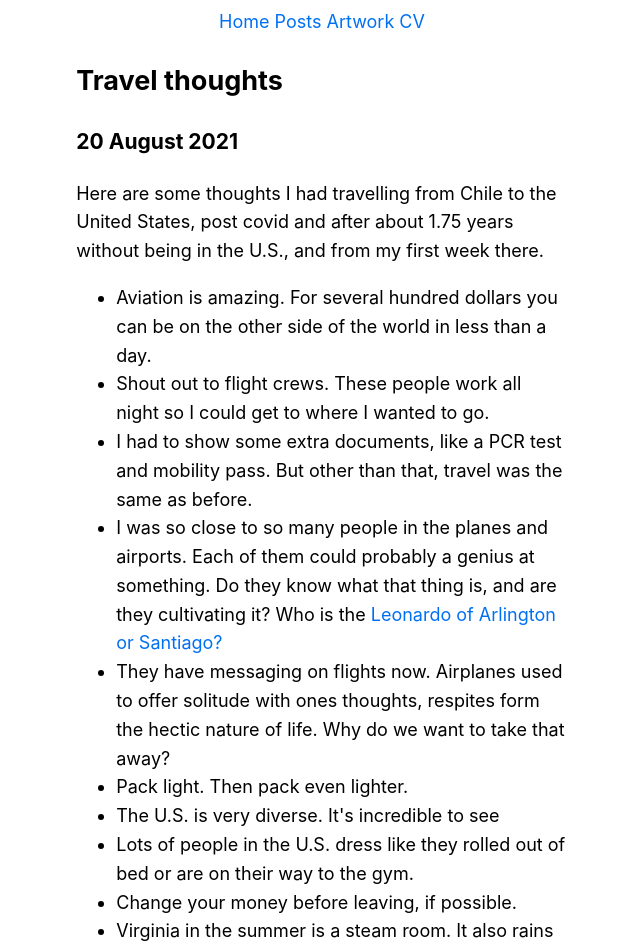
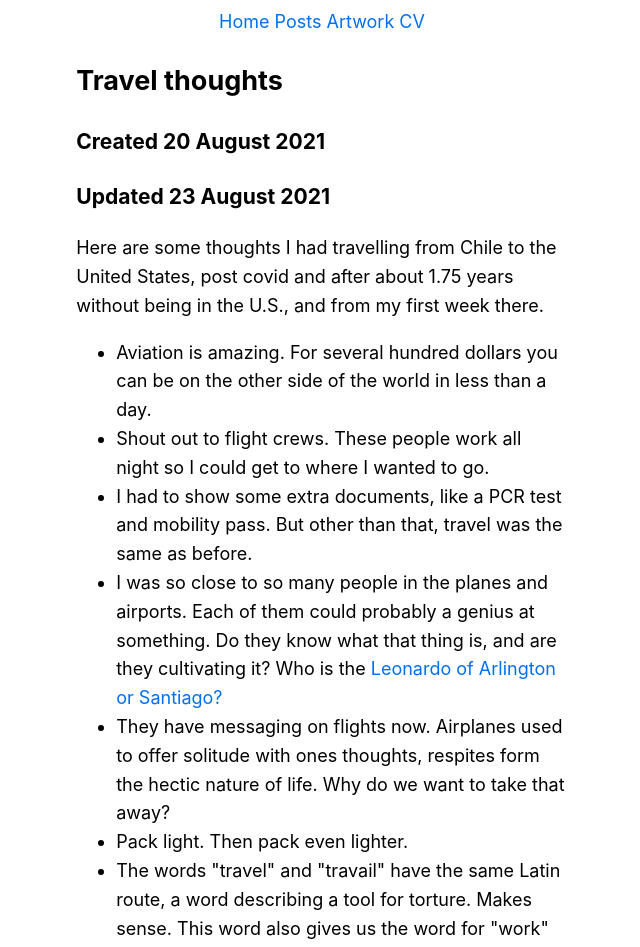
Before and after one commit to apbryant/website, a Next.js app: page /posts/travel-thoughts-2021 in a window 1280 px wide. Shown: the top 947 px of the page, without its empty margins (318-958 px from the left). Built offline with nearby package versions, Linux system fonts and the light colour scheme.

Commit message:
Add travel list item

```diff
--- a/pages/posts/travel-thoughts-2021.js
+++ b/pages/posts/travel-thoughts-2021.js
@@ -9,7 +9,8 @@ export default function Comfort() {
 
       <article>
         <h2>Travel thoughts</h2>
-        <h3>20 August 2021</h3>
+        <h3>Created 20 August 2021</h3>
+        <h3>Updated 23 August 2021</h3>
 
         <p>Here are some thoughts I had travelling from Chile to the United States, post covid and after about 1.75 years without being in the U.S., and from my first week there.</p>
 
@@ -20,6 +21,7 @@ export default function Comfort() {
         <li>I was so close to so many people in the planes and airports. Each of them could probably a genius at something. Do they know what that thing is, and are they cultivating it? Who is the <a href="http://www.paulgraham.com/taste.html">Leonardo of Arlington or Santiago?</a></li>
         <li>They have messaging on flights now. Airplanes used to offer solitude with ones thoughts, respites form the hectic nature of life. Why do we want to take that away?</li>
         <li>Pack light. Then pack even lighter.</li>
+        <li>The words "travel" and "travail" have the same Latin route, a word describing a tool for torture. Makes sense. This word also gives us the word for "work" in many Romance languages, including Spanish. But that's for another time.</li>
         <li>The U.S. is very diverse. It's incredible to see</li>
         <li>Lots of people in the U.S. dress like they rolled out of bed or are on their way to the gym.</li>
         <li>Change your money before leaving, if possible.</li>
```
